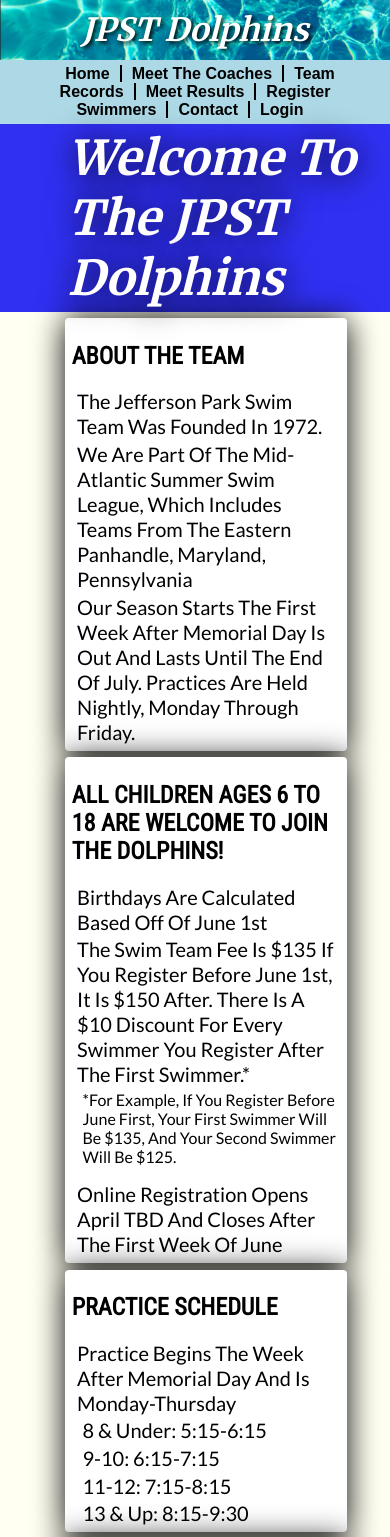
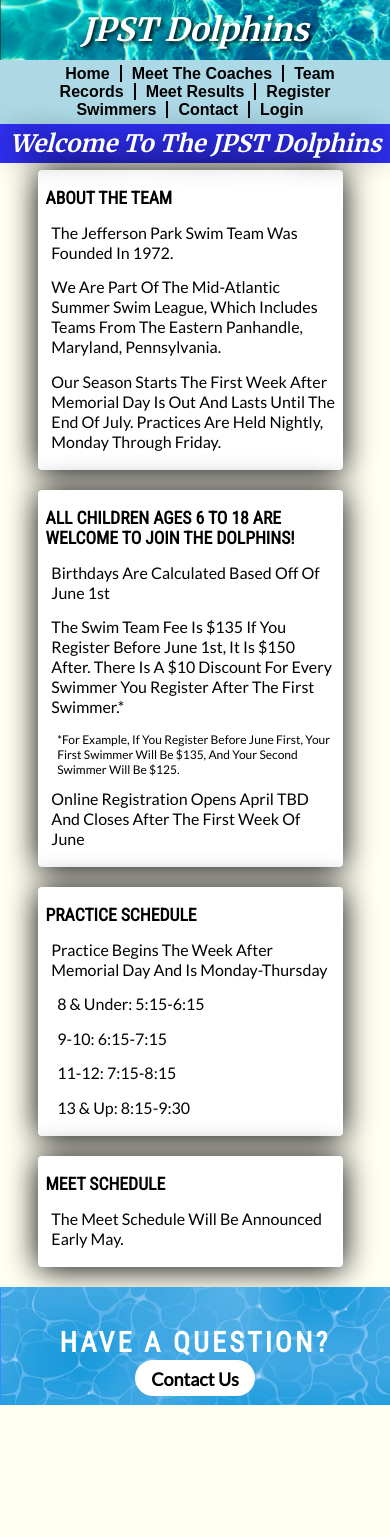
Before and after one commit to zachpfaltzgraff/JPSTWebsite---not-complete, an Angular app: page / in a window 390 px wide. Shown: the top 1537 px of the page. After the commit the page ends 1405 px from the top, so only its background shows below. Built offline with nearby package versions, Linux system fonts and the light colour scheme.

Commit message:
finished home page
finished home page to scale with page

```diff
--- a/src/app/header-bar/header-bar.component.css
+++ b/src/app/header-bar/header-bar.component.css
@@ -8,7 +8,7 @@ img {
     z-index: -1;
 }
 
-h1 {
+.middle-logo a {
     font-family: 'Merriweather', serif;
     font-style: italic;
     color: white;
@@ -19,10 +19,8 @@ h1 {
     align-items: center;
     text-shadow: 2px 2px 4px black;
     z-index: 1;
-}
-
-.middle-logo h1 {
-    z-index: 1;
+    font-size: 200%;
+    text-decoration: none;
 }
 
 .menu-bar {
--- a/src/app/header-bar/header-bar.component.html
+++ b/src/app/header-bar/header-bar.component.html
@@ -2,7 +2,7 @@
     <img src="assets/watertexture.png" alt="">
 
     <div class="middle-logo">
-        <h1>JPST Dolphins</h1>
+        <a href="">JPST Dolphins</a>
     </div>
 
     <li class="menu-bar">
--- a/src/app/home-page/home-page.component.css
+++ b/src/app/home-page/home-page.component.css
@@ -86,3 +86,55 @@ span {
     font-size: 18px;
     margin: 10px;
 }
+
+@media only screen and (max-width: 1200px) {
+    .home-header h1 {
+        font-size: 200%;
+        margin-left: 10%;
+    }
+
+    .page-content-wrapper {
+        margin-left: 8%;
+    }
+
+    span {
+        font-size: 16px;
+    }
+
+    h2 {
+        font-size: 110%;
+    }
+
+    .ages-section p {
+        font-size: 14px;
+    }
+ }
+
+ @media only screen and (max-width: 900px) {
+    .home-header h1 {
+        font-size: 150%;
+        margin-left: 2%;
+    }
+
+    .footer h2 {
+        font-size: 175%;
+    }
+
+    .footer a {
+        padding: 8px 16px 6px;
+        border-radius: 25px;
+        font-size: 18px;
+    }
+
+    .info-wrapper {
+        margin-bottom: 20px;
+    }
+
+    .ages-section p {
+        font-size: 12px;
+    }
+
+    span {
+        margin-bottom: 5%;
+    }
+ }
--- a/src/app/home-page/home-page.component.html
+++ b/src/app/home-page/home-page.component.html
@@ -7,7 +7,7 @@
             <div class="about">
                 <h2>About the team</h2>
                 <span>The Jefferson Park Swim Team was founded in 1972.</span>
-                <span>We are part of the Mid-Atlantic Summer Swim League, which includes teams from the Eastern Panhandle, Maryland, Pennsylvania</span>
+                <span>We are part of the Mid-Atlantic Summer Swim League, which includes teams from the Eastern Panhandle, Maryland, Pennsylvania.</span>
                 <span>Our season starts the first week after memorial day is out and lasts until the end of July. Practices are held nightly, Monday through Friday.</span>
             </div>
         </div>
```
